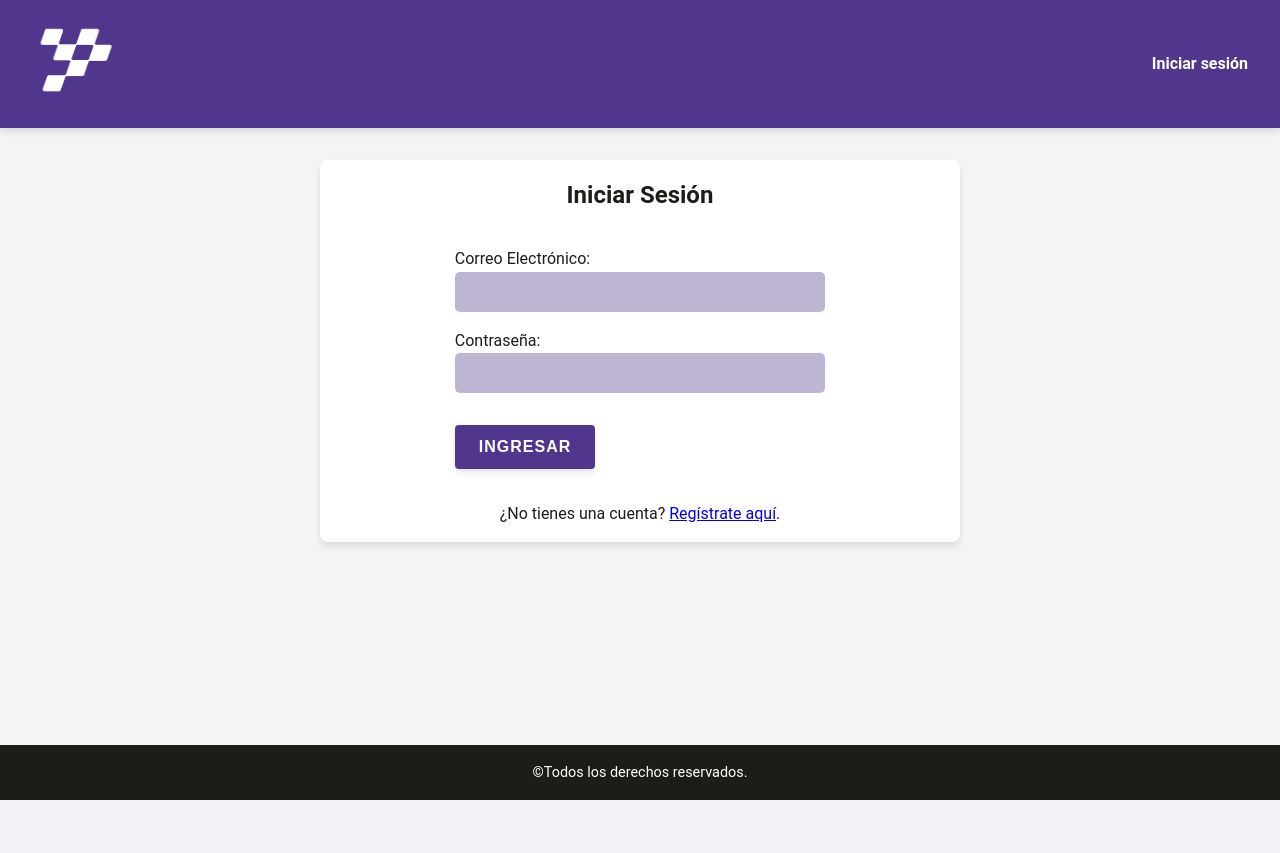
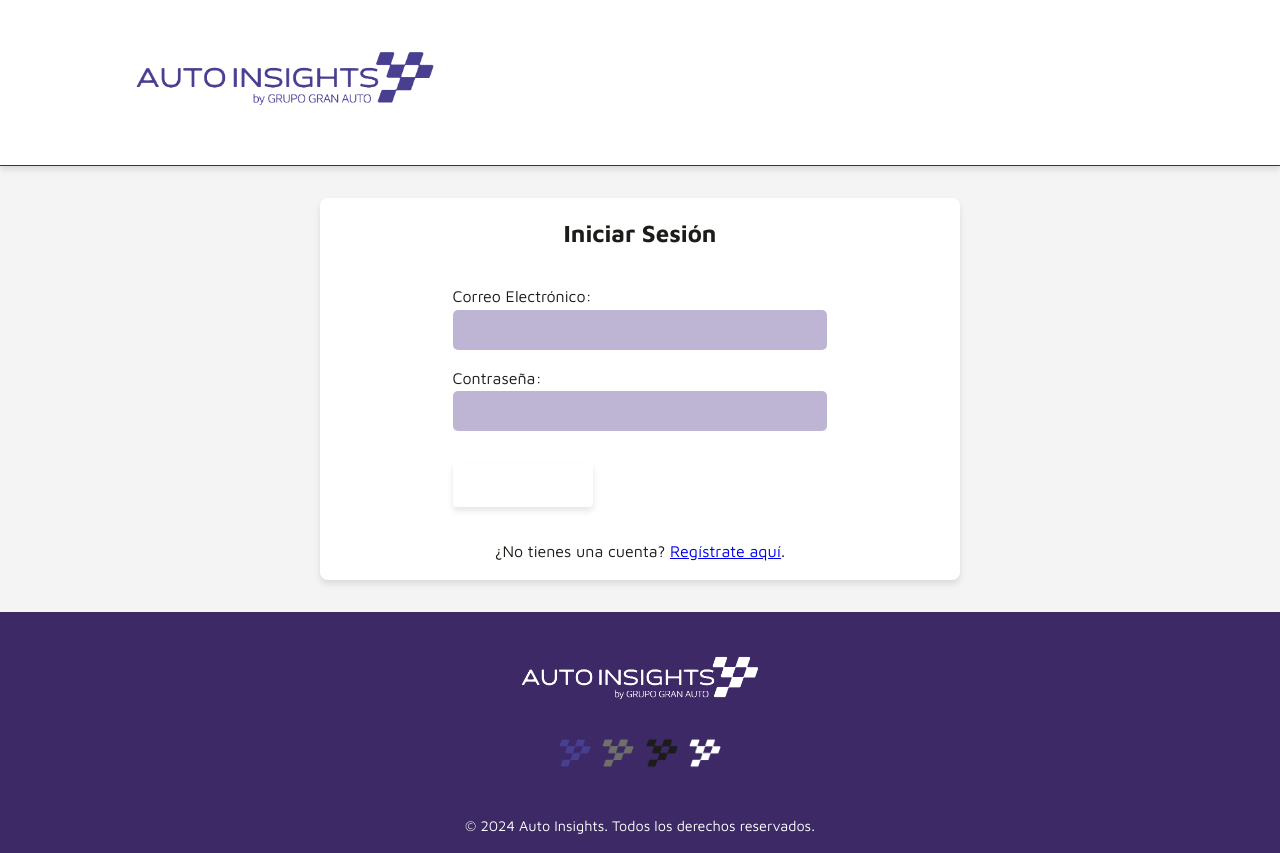
Before and after one commit to bdccenter/pdf-firma, a Flask app: a page that uses templates/layout.html in a window 1280 px wide. Before the commit the page ends 800 px from the top, so only its background shows below. Run offline with Flask 3, Linux system fonts and the light colour scheme.

Commit message:
Add footer and navbar styles, enable debug mode, and update layout

```diff
--- a/main.py
+++ b/main.py
@@ -16,6 +16,7 @@ from flask_login import current_user
 
 # Configuración de la aplicación
 app = Flask(__name__)
+app.config["DEBUG"] = True
 
 # Configuración de carpetas de carga
 UPLOAD_FOLDER = "uploads"
@@ -310,4 +311,4 @@ with app.app_context():
     db.create_all()
 
 if __name__ == '__main__':
-    app.run(host='0.0.0.0', port=5000)
+    app.run(host='0.0.0.0', port=5000, debug=True)
--- /dev/null
+++ b/static/css/footer.css
@@ -0,0 +1,22 @@
+.footer {
+    text-align: center;
+    padding: 1rem;
+    background-color: #3D2966;
+    color: var(--blanco);
+    margin-top: auto;
+    font-size: 0.9rem;
+}
+.footer_logos{
+    justify-content: center;
+    gap: 1rem;
+    margin-bottom: 42px;
+}
+.footer_mini_logos {
+    display: flex;
+    justify-content: center;
+    gap: 5.15px;
+    img {
+        width: 38px;
+        height: 38px;
+    }
+}
--- /dev/null
+++ b/static/css/navbar.css
@@ -0,0 +1,34 @@
+/* Header */
+.header {
+    background-color: #fff;
+    display: flex;
+    justify-content: space-between;
+    align-items: center;
+    padding: 1rem 2rem;
+    box-shadow: 0 4px 6px rgba(0, 0, 0, 0.1);
+    border-bottom: var(--morado-autoinsights) 1px solid;
+}
+
+.header .logo img {
+    height: 125px;
+    width: 314px;
+    margin-left: 96px;
+}
+
+.nav ul {
+    list-style: none;
+    display: flex;
+    gap: 1.5rem;
+}
+
+.nav ul li a {
+    text-decoration: none;
+    color: var(--blanco);
+    font-weight: bold;
+    transition: var(--transicion);
+}
+
+.nav ul li a:hover {
+    color: var(--gris-claro);
+    text-decoration: underline;
+}
--- a/static/css/style.css
+++ b/static/css/style.css
@@ -1,8 +1,10 @@
+@import url('https://fonts.googleapis.com/css2?family=Inter:ital,opsz,wght@0,14..32,100..900;1,14..32,100..900&family=Maven+Pro:wght@400..900&display=swap');
+
 :root {
-    --fuente-principal: 'Roboto', sans-serif;
+    --fuente-principal: "Maven Pro", serif;
     --blanco: #fff;
     --negro: #1c1d18;
-    --rojo-nissan: #50368D;
+    --morado-autoinsights: #3D2966;
     --gris-claro: #f4f4f4;
     --gris-oscuro: #333;
     --espaciado: 1rem;
@@ -31,40 +33,6 @@ html,body {
     display: flex;
     flex-direction: column;
 
-}
-
-/* Header */
-.header {
-    background-color: var(--rojo-nissan);
-    color: var(--blanco);
-    display: flex;
-    justify-content: space-between;
-    align-items: center;
-    padding: 1rem 2rem;
-    box-shadow: 0 4px 6px rgba(0, 0, 0, 0.1);
-}
-
-.header .logo img {
-    height: 5.5rem;
-    width: auto;
-}
-
-.nav ul {
-    list-style: none;
-    display: flex;
-    gap: 1.5rem;
-}
-
-.nav ul li a {
-    text-decoration: none;
-    color: var(--blanco);
-    font-weight: bold;
-    transition: var(--transicion);
-}
-
-.nav ul li a:hover {
-    color: var(--gris-claro);
-    text-decoration: underline;
 }
 
 /* Contenedor App */
@@ -261,15 +229,6 @@ form button:active {
     margin-top: 1rem;
 }
 
-/* Footer */
-.footer {
-    text-align: center;
-    padding: 1rem;
-    background-color: var(--negro);
-    color: var(--blanco);
-    margin-top: auto;
-    font-size: 0.9rem;
-}
 
 /* Responsividad */
 @media (max-width: 768px) {
--- a/templates/layout.html
+++ b/templates/layout.html
@@ -5,11 +5,13 @@
     <meta name="viewport" content="width=device-width, initial-scale=1.0">
     <title>PDF Firma</title>
     <link rel="stylesheet" href="{{ url_for('static', filename='css/style.css') }}">
+    <link rel="stylesheet" href="{{ url_for('static', filename='css/footer.css') }}">
+    <link rel="stylesheet" href="{{ url_for('static', filename='css/navbar.css') }}">
 </head>
 <body>
     <header class="header">
         <div class="logo">
-            <img src="{{ url_for('static', filename='img/logo-ai.png') }}" alt="Logo">
+            <img src="/static/img/navbar/AUTOINSIGHTS-PURPLE.png" alt="">
         </div>
         <nav class="nav">
             <ul>
@@ -17,8 +19,6 @@
                 <li><a href="/">Inicio</a></li>
                 <li><a href="/firmados">Firmados</a></li>
                 <li><a href="/logout">Cerrar Sesión</a></li>
-                {% else %}
-                <li><a href="/login">Iniciar sesión</a></li>
                 {% endif %}
             </ul>
         </nav>
@@ -26,7 +26,16 @@
     {% block body %}{% endblock %}
     <!-- Pie de página -->
     <footer class="footer">
-        <p>&copy;Todos los derechos reservados.</p>
+        <div class="footer_logos">
+            <img width="250px" src="/static/img/footer/AUTOINSIGHTS-WHITE.png" alt="">
+            <div class="footer_mini_logos">
+                <img src="/static/img/footer/PURPLE.png" alt="">
+                <img src="/static/img/footer/LIGHT-GRAY.png" alt="">
+                <img src="/static/img/footer/DARK-GRAY.png" alt="">
+                <img src="/static/img/footer/WHITE.png" alt="">
+            </div>
+        </div>
+        <p>&copy; 2024 Auto Insights. Todos los derechos reservados.</p>
     </footer>
     <script src="{{ url_for('static', filename='js/signature.js') }}"></script>
 </body>
```
Also changed, not shown: static/img/footer/AUTOINSIGHTS-WHITE.png (added), static/img/footer/DARK-GRAY.png (added), static/img/footer/LIGHT-GRAY.png (added), static/img/footer/PURPLE.png (added), static/img/footer/WHITE.png (added), static/img/logo.png, static/img/navbar/AUTOINSIGHTS-PURPLE.png (added), static/img/navbar/AUTOINSIGHTS-WHITE.png (added), 2 other files.
